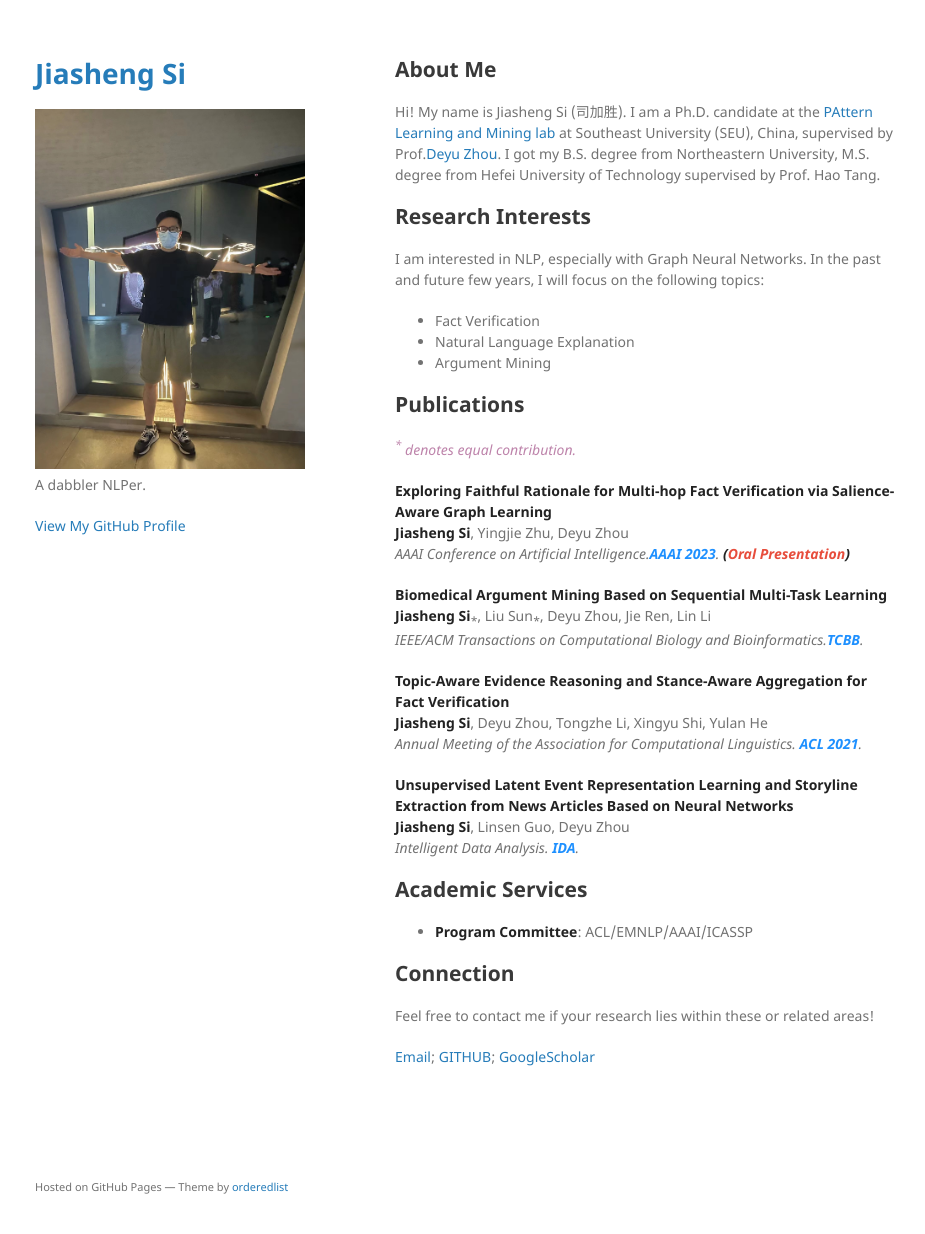
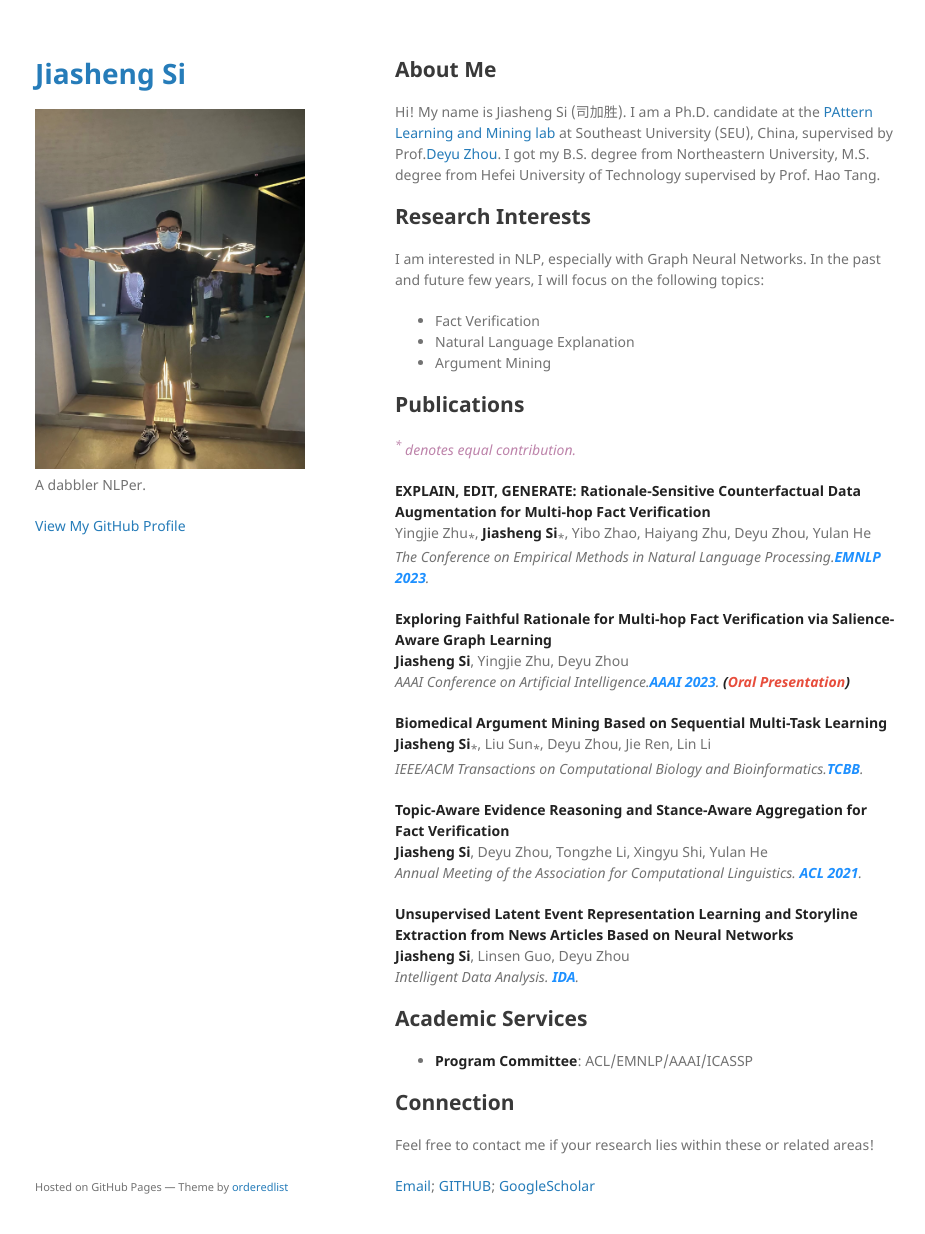
Before and after one commit to jasenchn/jasenchn.github.io, a Jekyll site: the page built from index.md, in a window 1280 px wide and 1266 px high. Shown: the top 1234 px of the window, without its empty margins (175-1100 px from the left). Built offline with Jekyll 4.4.1, drawn with Linux system fonts in a browser that asks for light colours; our own code applies the rules of GitHub Pages for plain Markdown files.

Commit message:
Update index.md

```diff
--- a/index.md
+++ b/index.md
@@ -19,6 +19,17 @@ I will focus on the following topics:
 
 ## Publications
 <i style="color:#BD83AA"><sup>*</sup> denotes equal contribution.</i>
+
+[comment]: <> (EMNLP2023)
+<div class="paper">
+<p><strong>EXPLAIN, EDIT, GENERATE: Rationale-Sensitive Counterfactual Data Augmentation for Multi-hop Fact Verification</strong>
+<br />
+Yingjie Zhu<sub>*</sub>, <strong>Jiasheng Si</strong><sub>*</sub>, Yibo Zhao, Haiyang Zhu, Deyu Zhou, Yulan He
+<br />
+<em>The Conference on Empirical Methods in Natural Language Processing.<strong><i style="color:#1e90ff">EMNLP 2023</i></strong>.</em>
+<br/>
+</p>
+</div>
 
 [comment]: <> (AAAI2023)
 <div class="paper">
```
